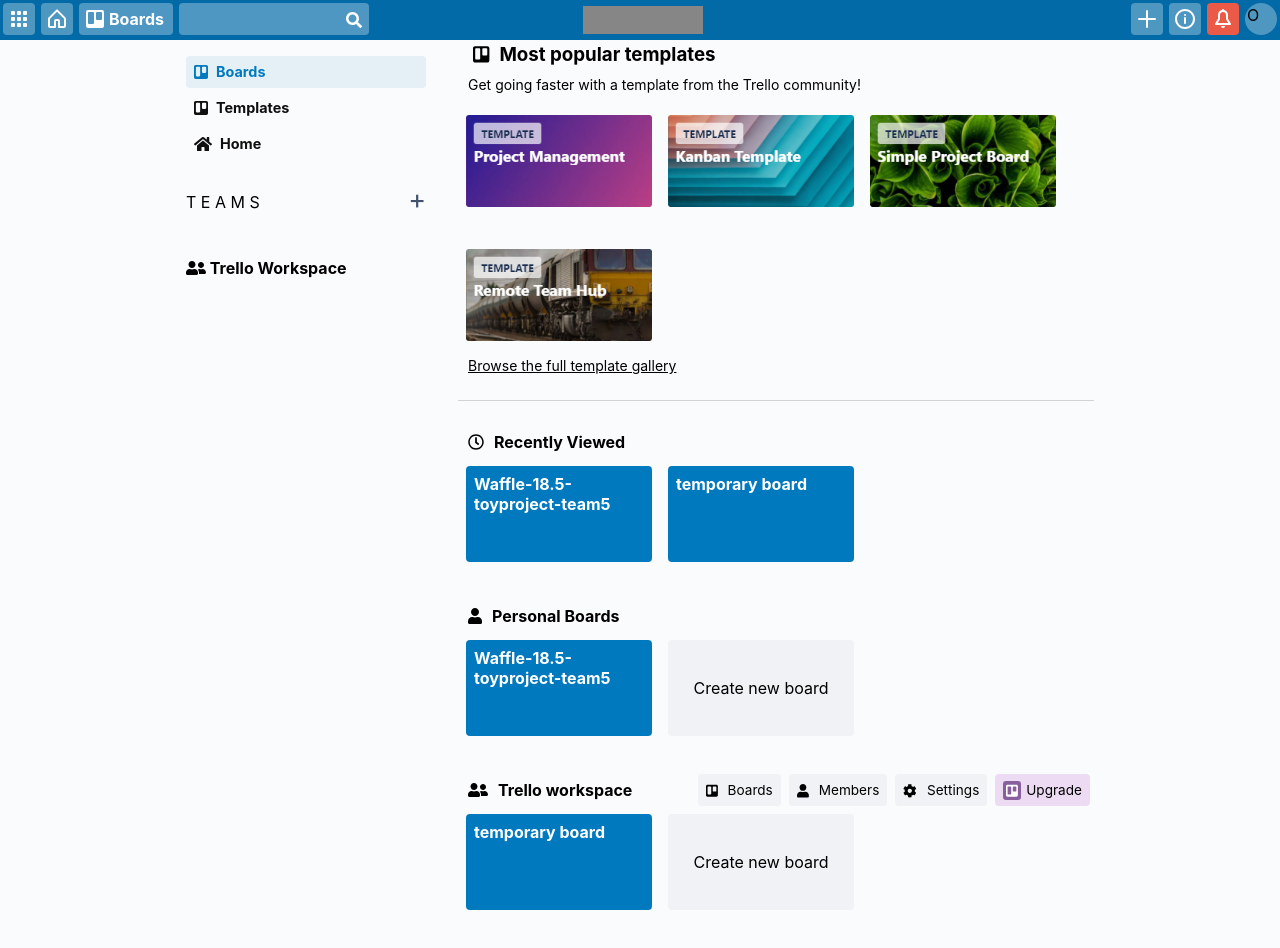
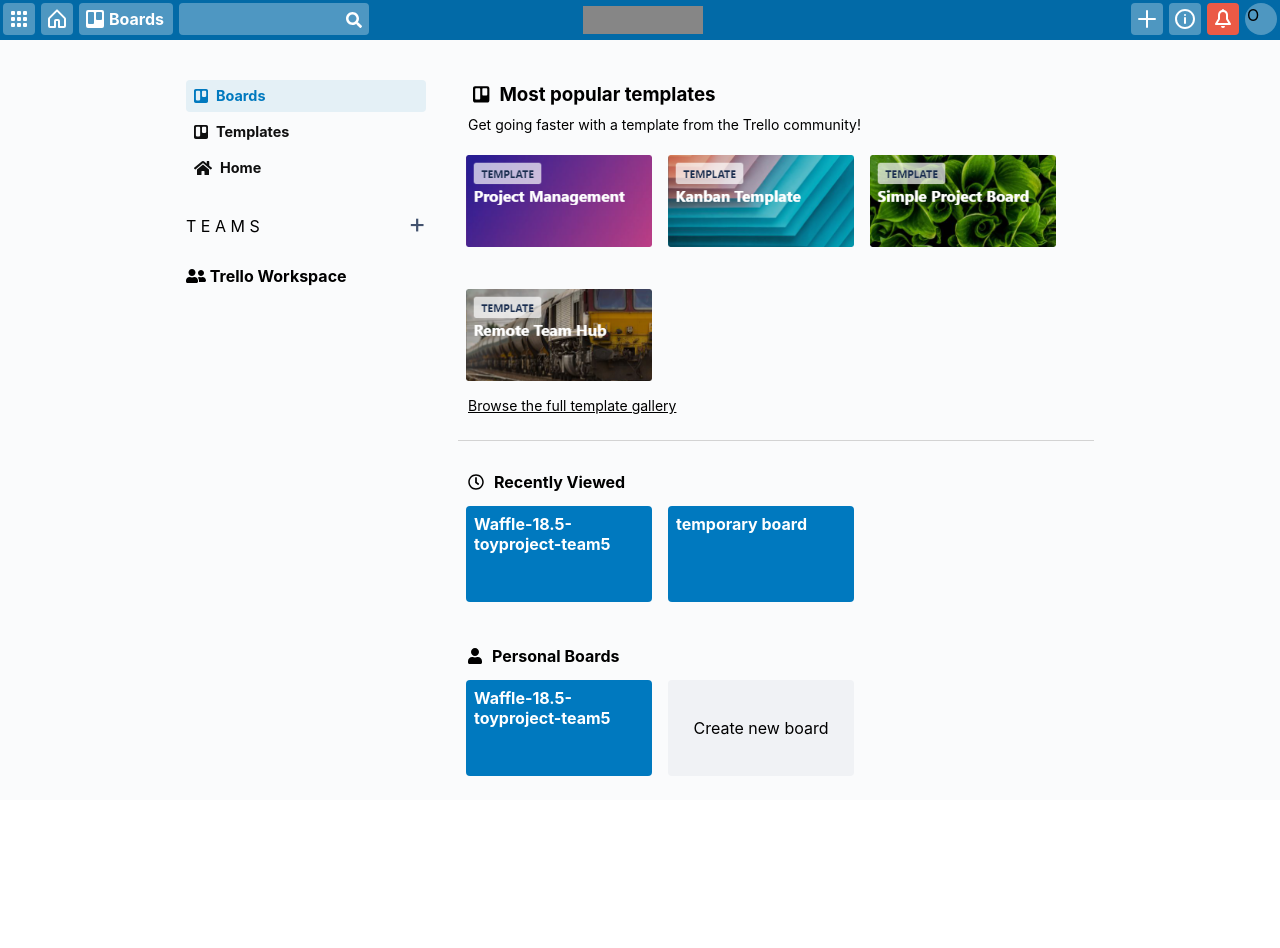
Before and after one commit to wafflestudio18-5/team5-frontend, a React (Create React App) app: page /1/boards in a window 1280 px wide. Shown: the top 948 px of the page. After the commit the page ends 800 px from the top, so only its background shows below. Built offline with nearby package versions, Linux system fonts and the light colour scheme; grey boxes are pictures that could not be loaded.

Commit message:
Boards 왼쪽버튼 margin 수정

```diff
--- a/src/Components/Boards/Boards.css
+++ b/src/Components/Boards/Boards.css
@@ -1,6 +1,9 @@
 .main-wrapper {
+  margin-top: 40px;
   background-color: #FAFBFC;
   min-height: calc(100vh - 40px);
+  max-height: calc(100vh - 40px);
+  overflow-y: auto;
 }
 
 ul, li {
@@ -89,6 +92,7 @@
   padding-left: 16px;
   padding-right: 16px;
   width: calc(100% - 272px - 32px);
+
 }
 
 ul li.board-wrapper {
@@ -253,3 +257,12 @@
   padding-bottom: 5px;
 
 }
+
+#pageBoardPage {
+  height: 100vh;
+  overflow-y: hidden;
+}
+
+.left-buttons ul {
+  margin-top: 0px !important;
+}
--- a/src/Pages/Boards/Boards.js
+++ b/src/Pages/Boards/Boards.js
@@ -1,5 +1,6 @@
 import Header from '../Header/Header';
 import { Boards } from '../../Components';
+import '../../Components/Boards/Boards.css'
 
 const get_user_data = (user_name) => {
   // TODO: 백에서 user name을 이용해 board list를 불러와야 한다.
@@ -15,10 +16,10 @@
   const user_data = get_user_data(user_name);
 
   return(
-    <>
+    <div id="pageBoardPage">
       <Header user_data={user_data} history={history}/>
       <Boards user_data={user_data} history={history}/>
-    </>
+    </div>
   )
 }
 
```
